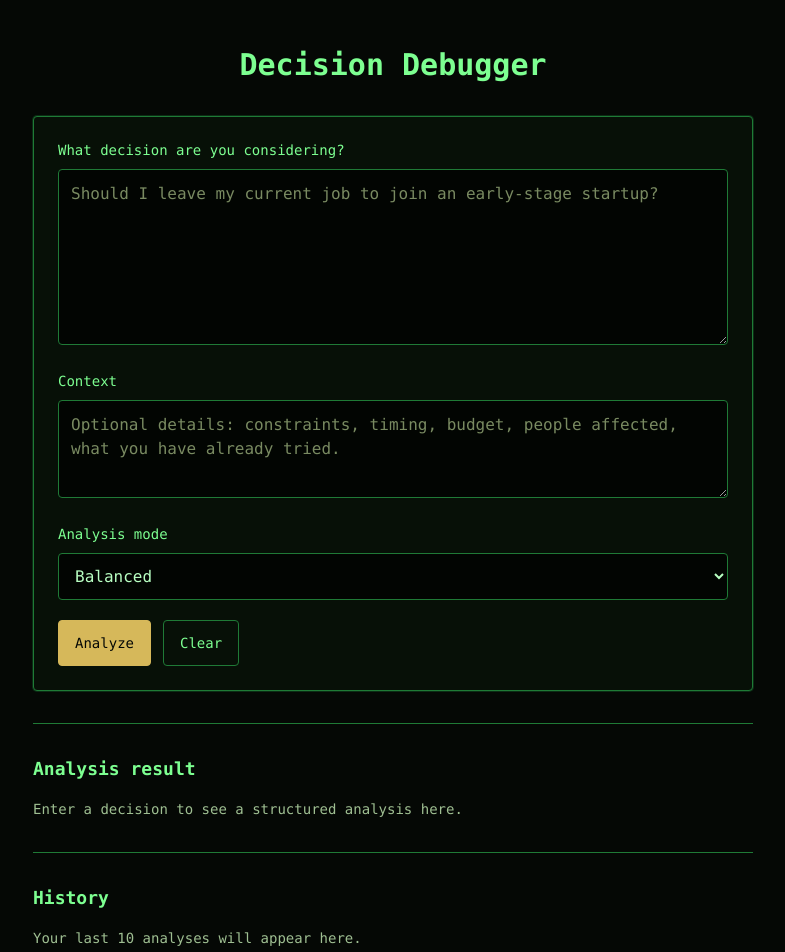
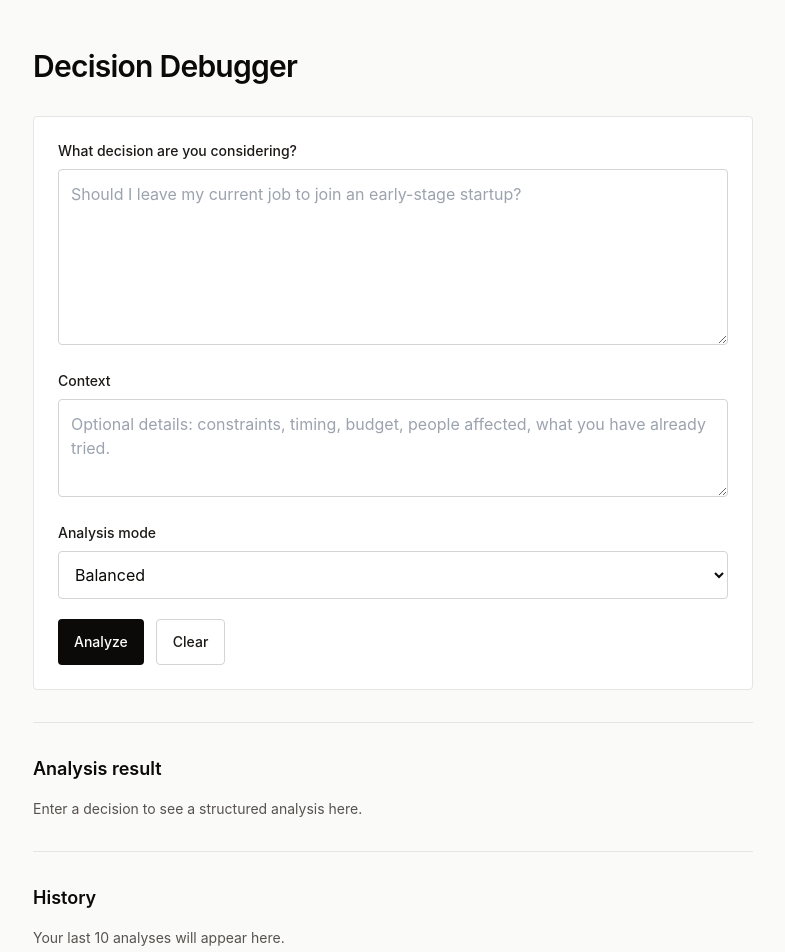
Before and after one commit to Yevhenii90/decision-debugger, a Next.js app: page / in a window 1280 px wide. Shown: the top 952 px of the page, without its empty margins (247-1032 px from the left). Built offline with nearby package versions, Linux system fonts and the light colour scheme.

Commit message:
Revert "Apply terminal-inspired styling"
This reverts commit a673f17423bfa914d585ce9e15bb931788ba7fc7.

```diff
--- a/app/globals.css
+++ b/app/globals.css
@@ -3,7 +3,7 @@
 @tailwind utilities;
 
 :root {
-  color-scheme: dark;
+  color-scheme: light;
 }
 
 * {
@@ -12,17 +12,14 @@
 
 html {
   min-height: 100%;
-  background: #050805;
+  background: #fafaf9;
 }
 
 body {
   min-height: 100%;
   margin: 0;
-  background: #050805;
-  color: #7dff91;
-  font-family: "SFMono-Regular", "Monaco", "Consolas", "Liberation Mono",
-    "Courier New", monospace;
-  text-rendering: geometricPrecision;
+  background: #fafaf9;
+  color: #1c1917;
 }
 
 button,
@@ -30,13 +27,3 @@ textarea,
 select {
   font: inherit;
 }
-
-textarea,
-select {
-  caret-color: #7dff91;
-}
-
-::selection {
-  background: #7dff91;
-  color: #050805;
-}
--- a/app/page.tsx
+++ b/app/page.tsx
@@ -112,14 +112,14 @@ export default function Home() {
   }
 
   return (
-    <main className="mx-auto flex min-h-screen w-full max-w-3xl flex-col items-center gap-8 px-4 py-8 sm:px-6 sm:py-12">
-      <header className="w-full space-y-2 text-center">
-        <h1 className="text-3xl font-semibold text-[#7dff91]">
+    <main className="mx-auto flex min-h-screen w-full max-w-3xl flex-col gap-8 px-4 py-8 sm:px-6 sm:py-12">
+      <header className="space-y-2">
+        <h1 className="text-3xl font-semibold tracking-tight text-stone-950">
           Decision Debugger
         </h1>
       </header>
 
-      <section className="w-full rounded border border-[#1f7a36] bg-[#071007] p-4 shadow-[0_0_0_1px_#0b2c14] sm:p-6">
+      <section className="rounded border border-stone-200 bg-white p-4 sm:p-6">
         <DecisionForm
           onSubmit={handleAnalyze}
           onClear={handleClear}
--- a/components/AnalysisResult.tsx
+++ b/components/AnalysisResult.tsx
@@ -54,16 +54,16 @@ export function AnalysisResult({ result, isLoading, error }: AnalysisResultProps
   }
 
   return (
-    <section aria-labelledby="result-heading" className="w-full border-t border-[#1f7a36] pt-8">
+    <section aria-labelledby="result-heading" className="border-t border-stone-200 pt-8">
       <div className="mb-4 flex items-center justify-between gap-4">
-        <h2 id="result-heading" className="text-lg font-semibold text-[#7dff91]">
+        <h2 id="result-heading" className="text-lg font-semibold text-stone-950">
           Analysis result
         </h2>
         {result ? (
           <button
             type="button"
             onClick={copyResult}
-            className="rounded border border-[#1f7a36] px-3 py-2 text-sm font-medium text-[#7dff91] transition hover:bg-[#0d1f0d]"
+            className="rounded border border-stone-300 px-3 py-2 text-sm font-medium text-stone-900 transition hover:bg-stone-100"
           >
             Copy result
           </button>
@@ -71,19 +71,19 @@ export function AnalysisResult({ result, isLoading, error }: AnalysisResultProps
       </div>
 
       {isLoading ? (
-        <p role="status" className="text-sm text-[#d6b85a]">
+        <p role="status" className="text-sm text-stone-600">
           Analyzing...
         </p>
       ) : null}
 
       {error ? (
-        <p role="alert" className="rounded border border-[#b84d4d] bg-[#190707] px-3 py-3 text-sm text-[#ff8f8f]">
+        <p role="alert" className="rounded border border-red-200 bg-red-50 px-3 py-3 text-sm text-red-800">
           {error}
         </p>
       ) : null}
 
       {!isLoading && !error && !result ? (
-        <p className="text-sm text-[#9fbf92]">
+        <p className="text-sm text-stone-600">
           Enter a decision to see a structured analysis here.
         </p>
       ) : null}
@@ -91,15 +91,15 @@ export function AnalysisResult({ result, isLoading, error }: AnalysisResultProps
       {result ? (
         <article className="space-y-6">
           <div className="space-y-2">
-            <h3 className="text-xl font-semibold text-[#d6b85a]">{result.title}</h3>
-            <p className="leading-7 text-[#b8ffc2]">{result.overall_assessment}</p>
+            <h3 className="text-xl font-semibold text-stone-950">{result.title}</h3>
+            <p className="leading-7 text-stone-800">{result.overall_assessment}</p>
           </div>
 
           <div className="grid gap-5 md:grid-cols-2">
             {sections.map(({ key, label }) => (
-              <section key={key} className="rounded border border-[#1f7a36] bg-[#071007] p-4">
-                <h4 className="mb-3 text-sm font-semibold text-[#7dff91]">{label}</h4>
-                <ul className="list-disc space-y-2 pl-5 text-sm leading-6 text-[#b8ffc2]">
+              <section key={key} className="rounded border border-stone-200 p-4">
+                <h4 className="mb-3 text-sm font-semibold text-stone-950">{label}</h4>
+                <ul className="list-disc space-y-2 pl-5 text-sm leading-6 text-stone-800">
                   {result[key].map((item) => (
                     <li key={item}>{item}</li>
                   ))}
--- a/components/DecisionForm.tsx
+++ b/components/DecisionForm.tsx
@@ -41,7 +41,7 @@ export function DecisionForm({ onSubmit, onClear, isLoading }: DecisionFormProps
   return (
     <form onSubmit={handleSubmit} className="space-y-5">
       <div className="space-y-2">
-        <label htmlFor="decision" className="block text-sm font-medium text-[#7dff91]">
+        <label htmlFor="decision" className="block text-sm font-medium text-stone-900">
           What decision are you considering?
         </label>
         <textarea
@@ -51,12 +51,12 @@ export function DecisionForm({ onSubmit, onClear, isLoading }: DecisionFormProps
           placeholder={sampleDecision}
           rows={6}
           required
-          className="min-h-44 w-full resize-y rounded border border-[#1f7a36] bg-[#020502] px-3 py-3 text-base text-[#b8ffc2] outline-none transition placeholder:text-[#798a61] focus:border-[#d6b85a] focus:ring-2 focus:ring-[#d6b85a]/20"
+          className="min-h-44 w-full resize-y rounded border border-stone-300 bg-white px-3 py-3 text-base text-stone-950 outline-none transition focus:border-stone-700 focus:ring-2 focus:ring-stone-200"
         />
       </div>
 
       <div className="space-y-2">
-        <label htmlFor="context" className="block text-sm font-medium text-[#7dff91]">
+        <label htmlFor="context" className="block text-sm font-medium text-stone-900">
           Context
         </label>
         <textarea
@@ -65,19 +65,19 @@ export function DecisionForm({ onSubmit, onClear, isLoading }: DecisionFormProps
           onChange={(event) => setContext(event.target.value)}
           placeholder="Optional details: constraints, timing, budget, people affected, what you have already tried."
           rows={3}
-          className="w-full resize-y rounded border border-[#1f7a36] bg-[#020502] px-3 py-3 text-base text-[#b8ffc2] outline-none transition placeholder:text-[#798a61] focus:border-[#d6b85a] focus:ring-2 focus:ring-[#d6b85a]/20"
+          className="w-full resize-y rounded border border-stone-300 bg-white px-3 py-3 text-base text-stone-950 outline-none transition focus:border-stone-700 focus:ring-2 focus:ring-stone-200"
         />
       </div>
 
       <div className="space-y-2">
-        <label htmlFor="mode" className="block text-sm font-medium text-[#7dff91]">
+        <label htmlFor="mode" className="block text-sm font-medium text-stone-900">
           Analysis mode
         </label>
         <select
           id="mode"
           value={mode}
           onChange={(event) => setMode(event.target.value as AnalysisMode)}
-          className="w-full rounded border border-[#1f7a36] bg-[#020502] px-3 py-3 text-base text-[#b8ffc2] outline-none transition focus:border-[#d6b85a] focus:ring-2 focus:ring-[#d6b85a]/20"
+          className="w-full rounded border border-stone-300 bg-white px-3 py-3 text-base text-stone-950 outline-none transition focus:border-stone-700 focus:ring-2 focus:ring-stone-200"
         >
           {analysisModes.map((analysisMode) => (
             <option key={analysisMode} value={analysisMode}>
@@ -91,7 +91,7 @@ export function DecisionForm({ onSubmit, onClear, isLoading }: DecisionFormProps
         <button
           type="submit"
           disabled={isLoading}
-          className="rounded border border-[#d6b85a] bg-[#d6b85a] px-4 py-3 text-sm font-medium text-[#050805] transition hover:bg-[#f0cf66] disabled:cursor-not-allowed disabled:border-[#44513a] disabled:bg-[#44513a] disabled:text-[#101810]"
+          className="rounded bg-stone-950 px-4 py-3 text-sm font-medium text-white transition hover:bg-stone-800 disabled:cursor-not-allowed disabled:bg-stone-400"
         >
           {isLoading ? "Analyzing..." : "Analyze"}
         </button>
@@ -99,7 +99,7 @@ export function DecisionForm({ onSubmit, onClear, isLoading }: DecisionFormProps
           type="button"
           onClick={handleClear}
           disabled={isLoading}
-          className="rounded border border-[#1f7a36] px-4 py-3 text-sm font-medium text-[#7dff91] transition hover:bg-[#0d1f0d] disabled:cursor-not-allowed disabled:text-[#44513a]"
+          className="rounded border border-stone-300 px-4 py-3 text-sm font-medium text-stone-900 transition hover:bg-stone-100 disabled:cursor-not-allowed disabled:text-stone-400"
         >
           Clear
         </button>
--- a/components/HistoryList.tsx
+++ b/components/HistoryList.tsx
@@ -17,13 +17,13 @@ const dateFormatter = new Intl.DateTimeFormat("en", {
 
 export function HistoryList({ items, onOpen, onDelete }: HistoryListProps) {
   return (
-    <section aria-labelledby="history-heading" className="w-full border-t border-[#1f7a36] pt-8">
-      <h2 id="history-heading" className="mb-4 text-lg font-semibold text-[#7dff91]">
+    <section aria-labelledby="history-heading" className="border-t border-stone-200 pt-8">
+      <h2 id="history-heading" className="mb-4 text-lg font-semibold text-stone-950">
         History
       </h2>
 
       {items.length === 0 ? (
-        <p className="text-sm text-[#9fbf92]">
+        <p className="text-sm text-stone-600">
           Your last 10 analyses will appear here.
         </p>
       ) : (
@@ -31,27 +31,27 @@ export function HistoryList({ items, onOpen, onDelete }: HistoryListProps) {
           {items.map((item) => (
             <li
               key={item.id}
-              className="flex flex-col gap-3 rounded border border-[#1f7a36] bg-[#071007] p-4 sm:flex-row sm:items-start sm:justify-between"
+              className="flex flex-col gap-3 rounded border border-stone-200 p-4 sm:flex-row sm:items-start sm:justify-between"
             >
               <button
                 type="button"
                 onClick={() => onOpen(item)}
                 className="min-w-0 flex-1 text-left"
               >
-                <span className="block truncate text-sm font-medium text-[#d6b85a]">
+                <span className="block truncate text-sm font-medium text-stone-950">
                   {item.result.title}
                 </span>
-                <span className="mt-1 block line-clamp-2 text-sm leading-6 text-[#b8ffc2]">
+                <span className="mt-1 block line-clamp-2 text-sm leading-6 text-stone-600">
                   {item.decision}
                 </span>
-                <span className="mt-2 block text-xs text-[#9fbf92]">
+                <span className="mt-2 block text-xs text-stone-500">
                   {item.mode} · {dateFormatter.format(new Date(item.createdAt))}
                 </span>
               </button>
               <button
                 type="button"
                 onClick={() => onDelete(item.id)}
-                className="rounded border border-[#1f7a36] px-3 py-2 text-sm font-medium text-[#7dff91] transition hover:bg-[#0d1f0d]"
+                className="rounded border border-stone-300 px-3 py-2 text-sm font-medium text-stone-900 transition hover:bg-stone-100"
               >
                 Delete
               </button>
```
